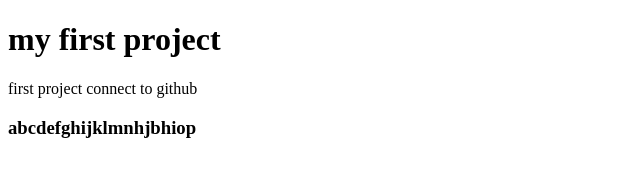
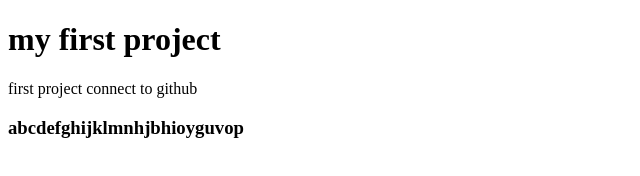
Before and after one commit to avinashgithub6061/git-project, a plain HTML site: page index.html in a window 1280 px wide. Shown: the full height of the page, 0-640 px from the left. Drawn offline with Linux system fonts and the light colour scheme.

Commit message:
changeh2

```diff
--- a/index.html
+++ b/index.html
@@ -10,6 +10,6 @@
 <body>
     <h1>my first project</h1>
     <p>first project connect to github  </p>
-    <h3>abcdefghijklmnhjbhiop</h3>
+    <h3>abcdefghijklmnhjbhioyguvop</h3>
 </body>
 </html>
```
